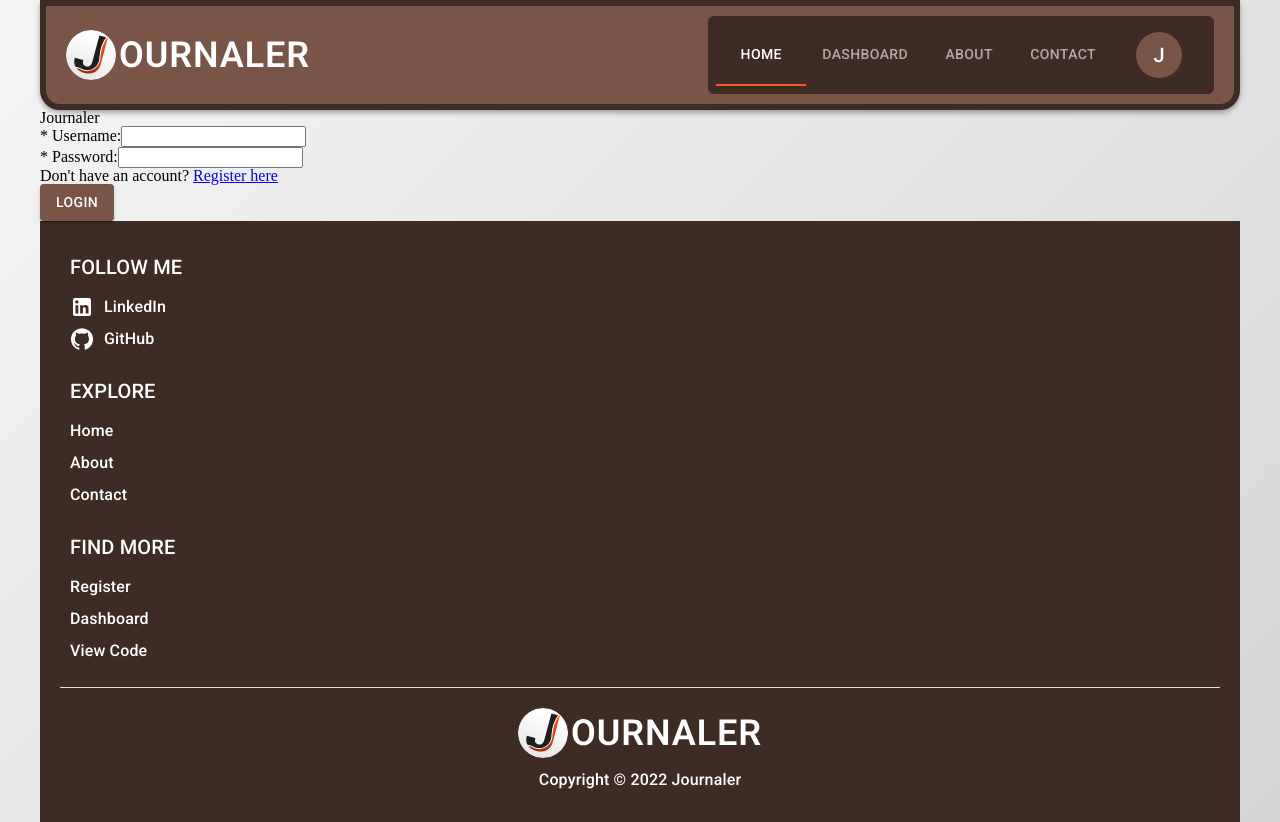
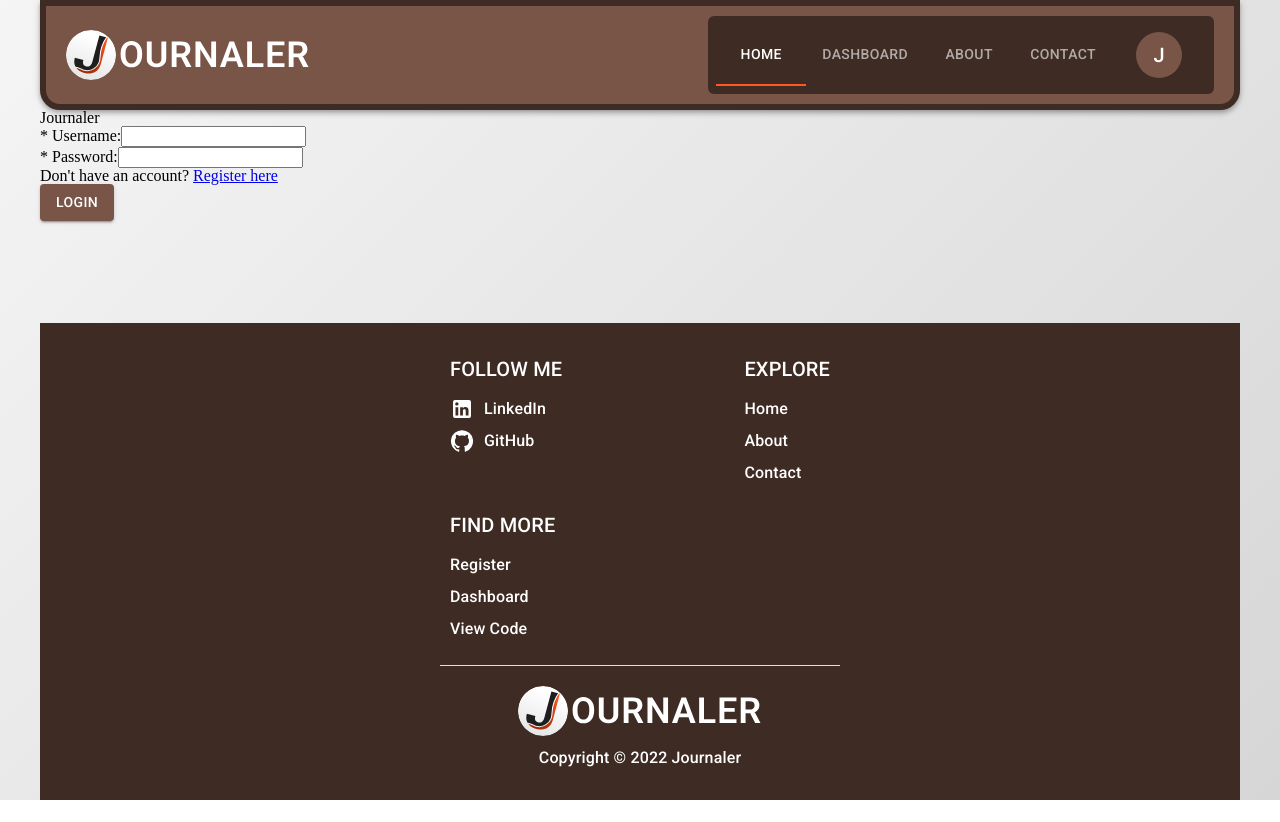
Before and after one commit to waylonturbes/journaler-frontend, a React (Create React App) app: page / in a window 1280 px wide. After the commit the page ends 800 px from the top, so only its background shows below. Built offline with nearby package versions, Linux system fonts and the light colour scheme.

Commit message:
style: create box inside footer to hold and format content

```diff
--- a/src/components/base/Footer/MobileFooter.tsx
+++ b/src/components/base/Footer/MobileFooter.tsx
@@ -13,12 +13,22 @@ const MobileFooter = () => {
       sx={{
         p: "20px",
         backgroundColor: "primary.dark",
+      }}
+    >
+      <Box
+        component="div"
+        sx={{
+          margin: "0 auto",
+          maxWidth: "400px",
           display: "flex",
           flexDirection: "column",
           justifyContent: "center",
         }}
       >
-      <Box>
+        <Box
+          component="div"
+          sx={{ display: "flex", justifyContent: "space-between" }}
+        >
           <List component="div" sx={{ p: "10px" }}>
             <FooterListHeader title="FOLLOW ME" />
             <FooterListItem
@@ -36,7 +46,11 @@ const MobileFooter = () => {
           </List>
           <List component="div" sx={{ p: "10px" }}>
             <FooterListHeader title="EXPLORE" />
-          <FooterListItem text="Home" component={NavLink as any} route={"/"} />
+            <FooterListItem
+              text="Home"
+              component={NavLink as any}
+              route={"/"}
+            />
             <FooterListItem
               text="About"
               component={NavLink as any}
@@ -108,6 +122,7 @@ const MobileFooter = () => {
           </Typography>
         </Box>
       </Box>
+    </Box>
   );
 };
 
```
Lines whose indentation alone changed are shown as unchanged.
